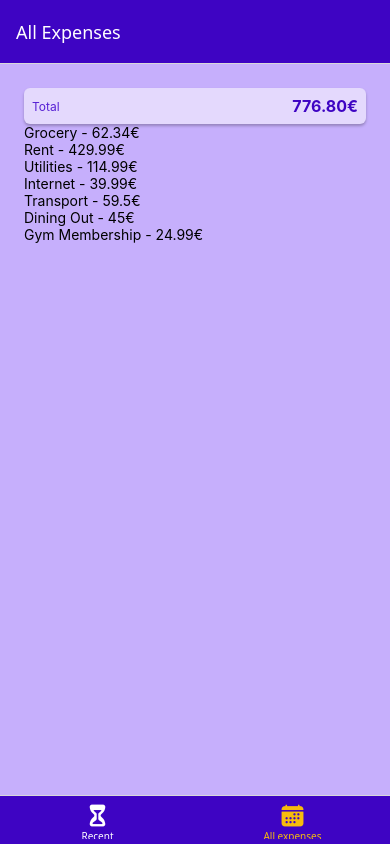
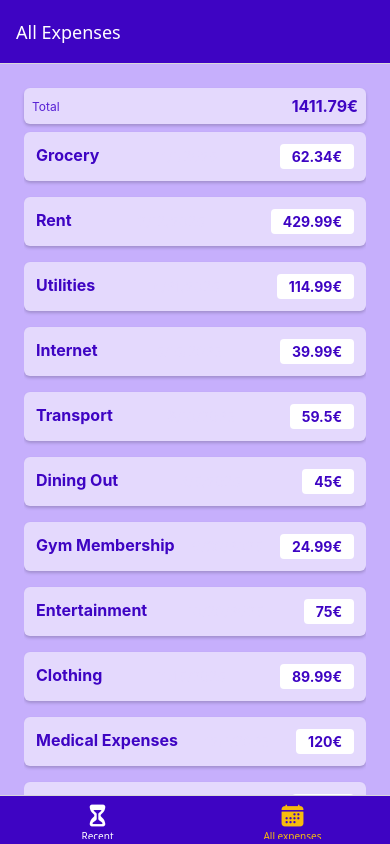
Before and after one commit to Voidcoolis/ExpenseTrackerApp, a React Native app: screen /AllExpenses in a window 390 px wide. Built offline with nearby package versions, Linux system fonts and the light colour scheme.

Commit message:
configuring expense List items ( date is not displayed yet somehow)

```diff
--- /dev/null
+++ b/components/ExpensesOutput/ExpenseItem.js
@@ -0,0 +1,64 @@
+import { Pressable, StyleSheet, Text, View } from "react-native";
+import { GlobalStyles } from "../../constants/styles";
+
+function ExpenseItem({ description, amount, date }) {
+  const expense = {
+    description: description || "No description provided",
+    amount: amount || 0,
+    date: date || new Date(),
+  };
+
+  return (
+    <Pressable>
+      <View style={styles.expenseItemStyle}>
+        <Text style={[styles.textBase, styles.textDescription]}>
+          {expense.description}
+        </Text>
+        <Text style={styles.textBase}>{expense.date.toLocaleDateString()}</Text>
+        <View style={styles.amountContainer}>
+          <Text style={styles.amountText}>{expense.amount}€</Text>
+        </View>
+      </View>
+    </Pressable>
+  );
+}
+
+export default ExpenseItem;
+
+const styles = StyleSheet.create({
+  expenseItemStyle: {
+    padding: 12,
+    backgroundColor: GlobalStyles.colors.primary50,
+    borderRadius: 6,
+    marginVertical: 8,
+    flexDirection: "row",
+    justifyContent: "space-between",
+    alignItems: "center",
+    elevation: 3,
+    shadowColor: GlobalStyles.colors.gray500,
+    shadowOffset: { width: 0, height: 2 },
+    shadowOpacity: 0.25,
+    shadowRadius: 3,
+  },
+  textBase: {
+    color: GlobalStyles.colors.primary50,
+  },
+  textDescription: {
+    fontSize: 16,
+    marginBottom: 4,
+    fontWeight: "bold",
+    color: GlobalStyles.colors.primary500,
+  },
+  amountContainer: {
+    paddingHorizontal: 12,
+    paddingVertical: 4,
+    backgroundColor: "white",
+    justifyContent: "center",
+    alignItems: "center",
+    borderRadius: 4,
+  },
+  amountText: {
+    color: GlobalStyles.colors.primary500,
+    fontWeight: "bold",
+  },
+});
--- a/components/ExpensesOutput/ExpensesList.js
+++ b/components/ExpensesOutput/ExpensesList.js
@@ -1,13 +1,13 @@
 import { FlatList, Text } from "react-native";
+import ExpenseItem from "./ExpenseItem";
+
+function renderExpenseItem(itemData) {
+    return (
+        <ExpenseItem {...itemData.item}/>  /* we can also set the props manually like description={...}  */
+    )
+  }
 
 function ExpensesList({ expenses }) {
-  function renderExpenseItem(itemData) {
-    return (
-      <Text>
-        {itemData.item.description} - {itemData.item.amount}€
-      </Text>
-    );
-  }
 
   return (
     <FlatList
--- a/components/ExpensesOutput/ExpensesOutput.js
+++ b/components/ExpensesOutput/ExpensesOutput.js
@@ -4,20 +4,86 @@ import ExpensesList from "./ExpensesList";
 import { GlobalStyles } from "../../constants/styles";
 
 const DUMMY_EXPENSES = [
-  { id: 'e1', description: 'Grocery', amount: 62.34, date: new Date('2025-01-01') },
-  { id: 'e2', description: 'Rent', amount: 429.99, date: new Date('2025-02-12') },
-  { id: 'e3', description: 'Utilities', amount: 114.99, date: new Date('2025-04-21') },
-  { id: 'e4', description: 'Internet', amount: 39.99, date: new Date('2025-05-15') },
-  { id: 'e5', description: 'Transport', amount: 59.50, date: new Date('2025-06-10') },
-  { id: 'e6', description: 'Dining Out', amount: 45.00, date: new Date('2025-08-05') },
-  { id: 'e7', description: 'Gym Membership', amount: 24.99, date: new Date('2025-09-30') },
+  {
+    id: "e1",
+    description: "Grocery",
+    amount: 62.34,
+    date: new Date("2025-01-01"),
+  },
+  {
+    id: "e2",
+    description: "Rent",
+    amount: 429.99,
+    date: new Date("2025-02-12"),
+  },
+  {
+    id: "e3",
+    description: "Utilities",
+    amount: 114.99,
+    date: new Date("2025-04-21"),
+  },
+  {
+    id: "e4",
+    description: "Internet",
+    amount: 39.99,
+    date: new Date("2025-05-15"),
+  },
+  {
+    id: "e5",
+    description: "Transport",
+    amount: 59.5,
+    date: new Date("2025-06-10"),
+  },
+  {
+    id: "e6",
+    description: "Dining Out",
+    amount: 45.0,
+    date: new Date("2025-08-05"),
+  },
+  {
+    id: "e7",
+    description: "Gym Membership",
+    amount: 24.99,
+    date: new Date("2025-09-30"),
+  },
+  {
+    id: "e8",
+    description: "Entertainment",
+    amount: 75.0,
+    date: new Date("2025-10-20"),
+  },
+  {
+    id: "e9",
+    description: "Clothing",
+    amount: 89.99,
+    date: new Date("2025-11-15"),
+  },
+  {
+    id: "e10",
+    description: "Medical Expenses",
+    amount: 120.0,
+    date: new Date("2025-12-01"),
+  },
+  {
+    id: "e11",
+    description: "Travel",
+    amount: 300.0,
+    date: new Date("2025-12-20"),
+  },
+  {
+    id: "e12",
+    description: "Gifts",
+    amount: 50.0,
+    date: new Date("2025-12-25"),
+  },
 ];
 
-function ExpensesOutput({expenses, expensesPeriod}) {  //will be used in AllExpenses and RecentExpenses screens
+function ExpensesOutput({ expenses, expensesPeriod }) {
+  //will be used in AllExpenses and RecentExpenses screens
   return (
     <View style={styles.container}>
-        <ExpensesSummary expenses={DUMMY_EXPENSES} periodName={expensesPeriod}/>
-        <ExpensesList expenses={DUMMY_EXPENSES}/>
+      <ExpensesSummary expenses={DUMMY_EXPENSES} periodName={expensesPeriod} />
+      <ExpensesList expenses={DUMMY_EXPENSES} />
     </View>
   );
 }
@@ -26,8 +92,10 @@ export default ExpensesOutput;
 
 const styles = StyleSheet.create({
   container: {
-    flex: 1,  // takes all available space
-    padding: 24,
+    flex: 1, // takes all available space
+    paddingHorizontal: 24,
+    paddingTop: 24,
+    paddingBottom: 0, // no padding at the bottom to avoid extra space
     backgroundColor: GlobalStyles.colors.primary100,
   },
 });
--- a/components/ExpensesOutput/ExpensesSummary.js
+++ b/components/ExpensesOutput/ExpensesSummary.js
@@ -25,7 +25,7 @@ const styles = StyleSheet.create({
     justifyContent: "space-between",
     alignItems: "center",
     elevation: 4,
-    shadowColor: "black",
+    shadowColor: GlobalStyles.colors.gray500,
     shadowOffset: { width: 0, height: 2 },
     shadowOpacity: 0.25,
     shadowRadius: 3,
```
